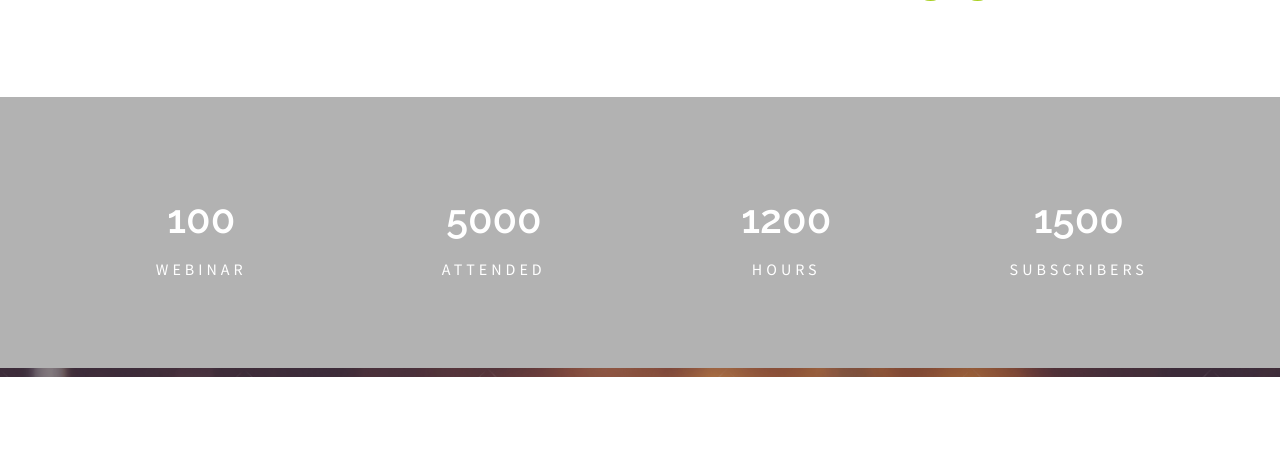
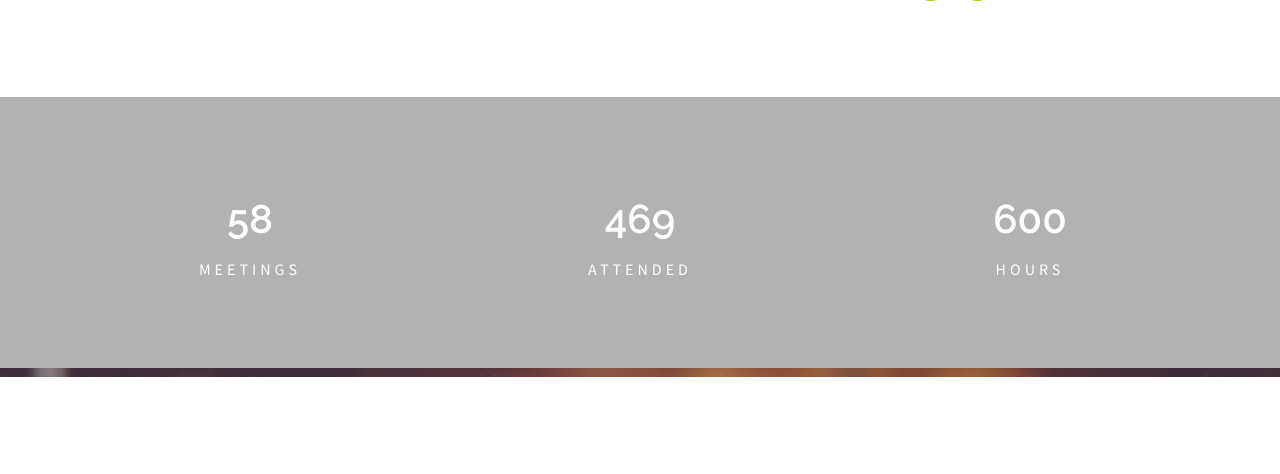
Before and after one commit to hedukor/hedukor.com, a Python web app: template src/templates/index.html in a window 1280 px wide. Shown: the part 2614-3088 px from the top of the page. Run offline with Jinja, Linux system fonts and the light colour scheme; the template is opened without the code that fills it, so the values that code supplies are empty.

Commit message:
updated counter and text

```diff
--- a/src/static/js/main.js
+++ b/src/static/js/main.js
@@ -96,17 +96,17 @@
 
 
         $('.total-number-1').animateNumber({
-            number: 100, //change value here
+            number: 58, //change value here
 
         }, 2000);
 
         $('.total-number-2').animateNumber({
-            number: 5000, //change value here
+            number: 469, //change value here
 
         }, 2000);
 
         $('.total-number-3').animateNumber({
-            number: 1200, //change value here
+            number: 600, //change value here
 
         }, 2000);
 
--- a/src/templates/index.html
+++ b/src/templates/index.html
@@ -348,22 +348,22 @@
   <!--container-->
   <div class="container">
     <div class="row">
-      <div class="col-sm-3 col-xs-6">
+      <div class="col-sm-4 col-xs-6">
         <h3 class="total-number-1">0</h3>
-        <p>Webinar</p>
+        <p>Meetings</p>
       </div>
-      <div class="col-sm-3 col-xs-6">
+      <div class="col-sm-4 col-xs-6">
         <h3 class="total-number-2">0</h3>
         <p>Attended</p>
       </div>
-      <div class="col-sm-3 col-xs-6">
+      <div class="col-sm-4 col-xs-6">
         <h3 class="total-number-3">0</h3>
         <p>Hours</p>
       </div>
-      <div class="col-sm-3 col-xs-6">
+ <!--      <div class="col-sm-3 col-xs-6">
         <h3 class="total-number-4">0</h3>
         <p>Subscribers</p>
-      </div>
+      </div> -->
     </div>
   </div>
   <!--container end-->
```
